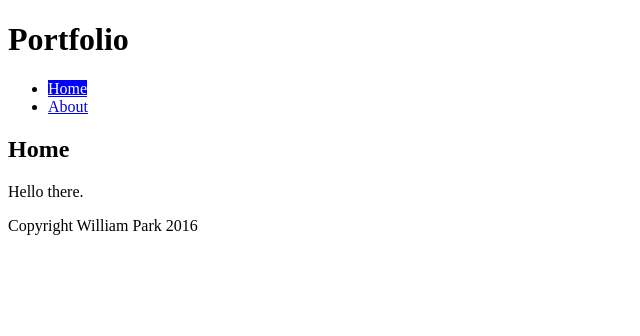
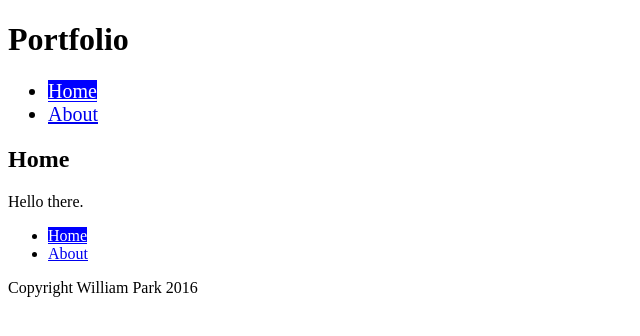
Before and after one commit to WilliamIPark/portfolio, a Jekyll site: the page built from index.html, in a window 1280 px wide. Shown: the top 336 px of the page, without its empty margins (0-640 px from the left). Built offline with Jekyll 4.4.1, drawn with Linux system fonts in a browser that asks for light colours.

Commit message:
Passing Information through Includes
Using information passed through includes to style font size of navs.

```diff
--- a/_includes/nav.html
+++ b/_includes/nav.html
@@ -1,5 +1,5 @@
 <nav>
-  <ul>
+  <ul class="nav {{include.navclass}}">
 
     <li>
       <a href="{{site.baseurl}}/index.html" class="{% if page.url == '/' %} current {% endif %}">
--- a/_layouts/default.html
+++ b/_layouts/default.html
@@ -8,12 +8,13 @@
 <body>
   <header>
     <h1>Portfolio</h1>
-    {% include nav.html %}
+    {% include nav.html navclass='nav-top'%}
   </header>
 
     {{content}}
 
   <footer>
+    {% include nav.html navclass='nav-bottom'%}
     <p>
       Copyright William Park 2016
     </p>
--- a/css/main.css
+++ b/css/main.css
@@ -2,3 +2,7 @@
   background-color: blue;
   color:white;
 }
+
+.nav-top {
+  font-size: 1.25em;
+}
```
